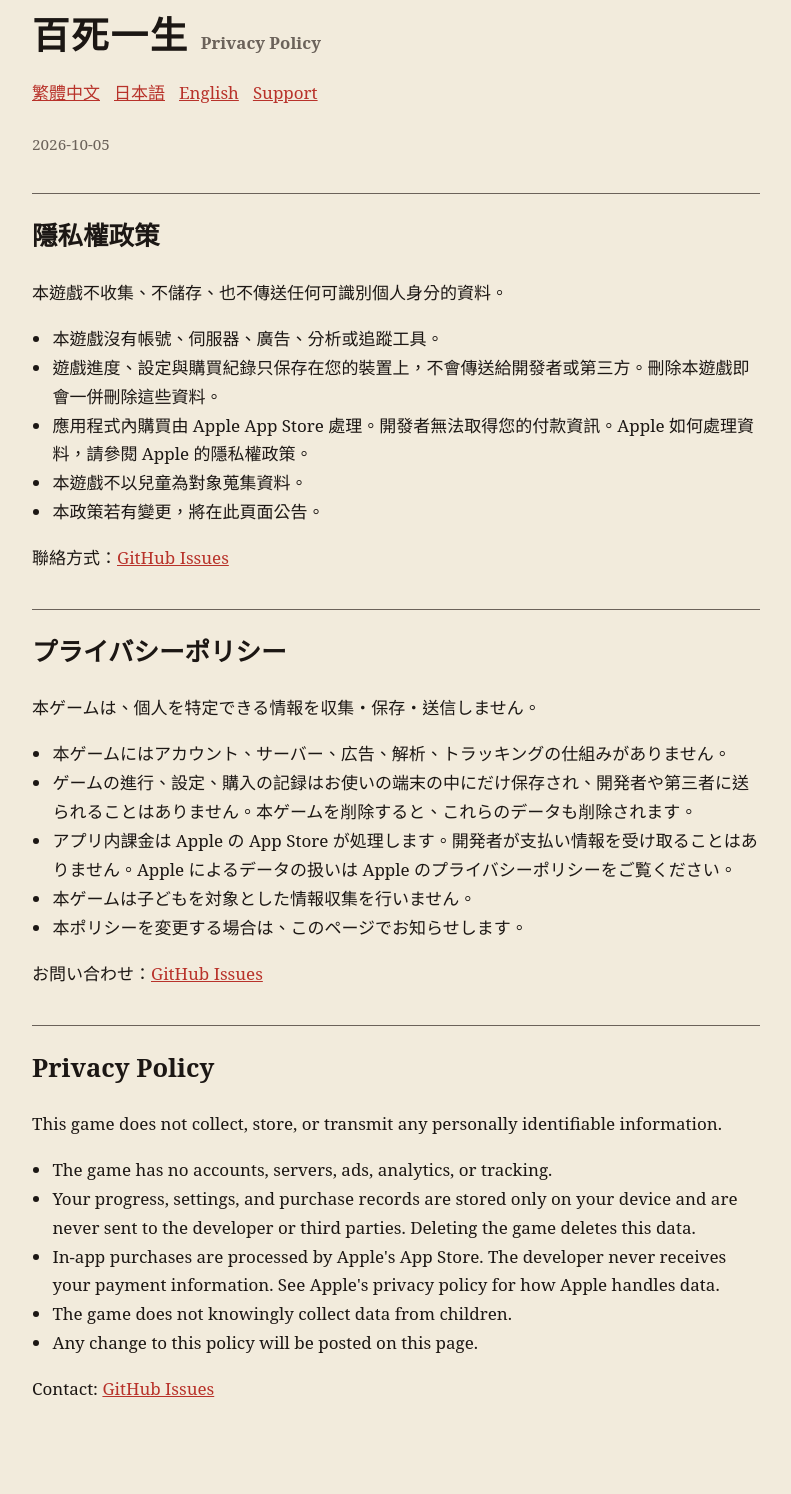
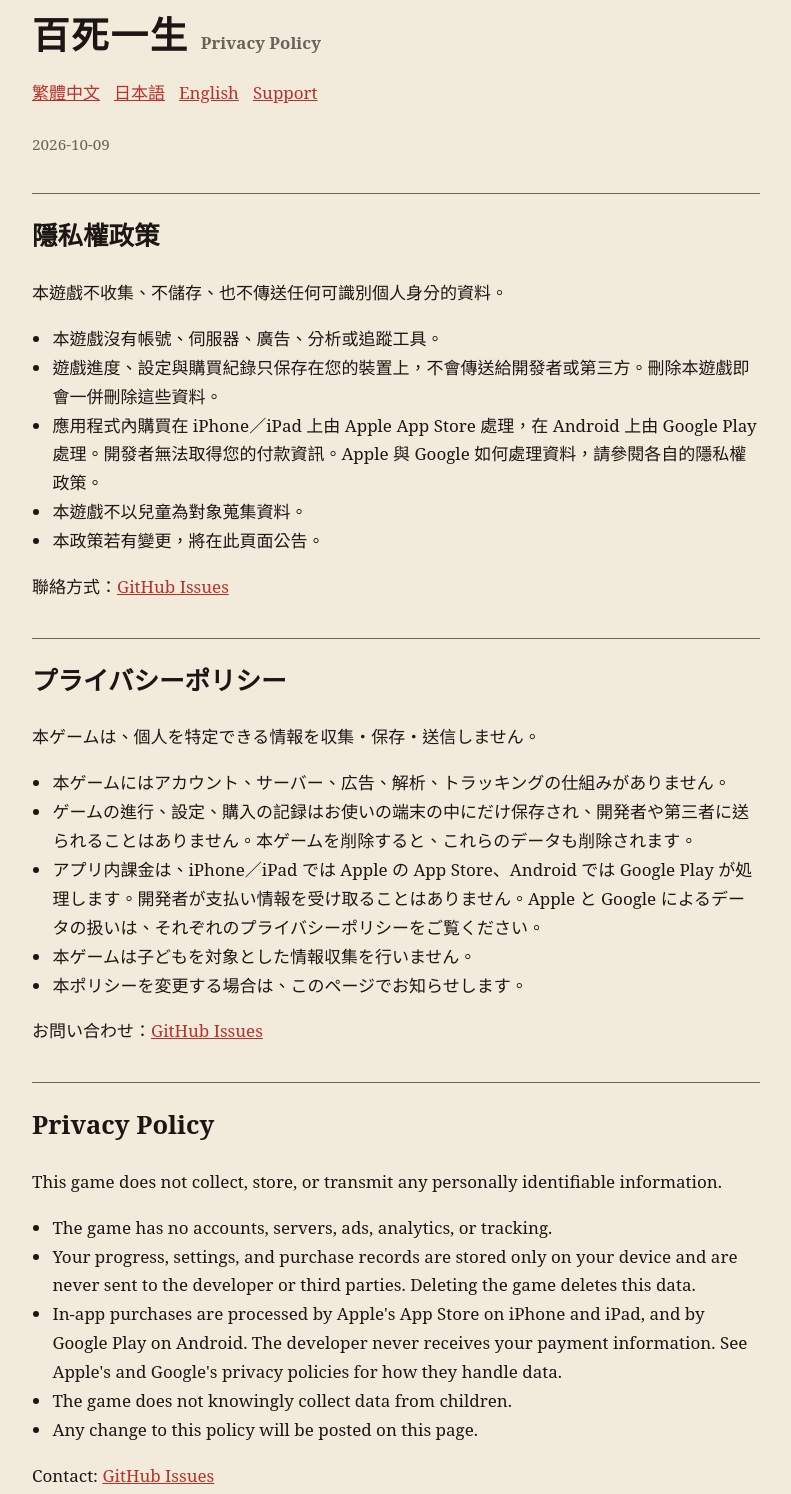
Before and after one commit to SeungbinBaik/baeksailsaeng, a plain HTML site: page privacy.html in a window 1280 px wide. Shown: the part 29-1523 px from the top of the page, without its empty margins (244-1035 px from the left). Drawn offline with Linux system fonts and the light colour scheme.

Commit message:
Update support and privacy pages

```diff
--- a/privacy.html
+++ b/privacy.html
@@ -10,7 +10,7 @@
 <main>
 <h1>百死一生 <small>Privacy Policy</small></h1>
 <nav><a href="#zh">繁體中文</a><a href="#ja">日本語</a><a href="#en">English</a><a href="index.html">Support</a></nav>
-<p class="lang">2026-10-05</p>
+<p class="lang">2026-10-09</p>
 
 <section id="zh">
 <h2>隱私權政策</h2>
@@ -18,7 +18,7 @@
 <ul>
 <li>本遊戲沒有帳號、伺服器、廣告、分析或追蹤工具。</li>
 <li>遊戲進度、設定與購買紀錄只保存在您的裝置上，不會傳送給開發者或第三方。刪除本遊戲即會一併刪除這些資料。</li>
-<li>應用程式內購買由 Apple App Store 處理。開發者無法取得您的付款資訊。Apple 如何處理資料，請參閱 Apple 的隱私權政策。</li>
+<li>應用程式內購買在 iPhone／iPad 上由 Apple App Store 處理，在 Android 上由 Google Play 處理。開發者無法取得您的付款資訊。Apple 與 Google 如何處理資料，請參閱各自的隱私權政策。</li>
 <li>本遊戲不以兒童為對象蒐集資料。</li>
 <li>本政策若有變更，將在此頁面公告。</li>
 </ul>
@@ -31,7 +31,7 @@
 <ul>
 <li>本ゲームにはアカウント、サーバー、広告、解析、トラッキングの仕組みがありません。</li>
 <li>ゲームの進行、設定、購入の記録はお使いの端末の中にだけ保存され、開発者や第三者に送られることはありません。本ゲームを削除すると、これらのデータも削除されます。</li>
-<li>アプリ内課金は Apple の App Store が処理します。開発者が支払い情報を受け取ることはありません。Apple によるデータの扱いは Apple のプライバシーポリシーをご覧ください。</li>
+<li>アプリ内課金は、iPhone／iPad では Apple の App Store、Android では Google Play が処理します。開発者が支払い情報を受け取ることはありません。Apple と Google によるデータの扱いは、それぞれのプライバシーポリシーをご覧ください。</li>
 <li>本ゲームは子どもを対象とした情報収集を行いません。</li>
 <li>本ポリシーを変更する場合は、このページでお知らせします。</li>
 </ul>
@@ -44,7 +44,7 @@
 <ul>
 <li>The game has no accounts, servers, ads, analytics, or tracking.</li>
 <li>Your progress, settings, and purchase records are stored only on your device and are never sent to the developer or third parties. Deleting the game deletes this data.</li>
-<li>In-app purchases are processed by Apple's App Store. The developer never receives your payment information. See Apple's privacy policy for how Apple handles data.</li>
+<li>In-app purchases are processed by Apple's App Store on iPhone and iPad, and by Google Play on Android. The developer never receives your payment information. See Apple's and Google's privacy policies for how they handle data.</li>
 <li>The game does not knowingly collect data from children.</li>
 <li>Any change to this policy will be posted on this page.</li>
 </ul>
```
Also changed, not shown: index.html (+3 -3 lines).
